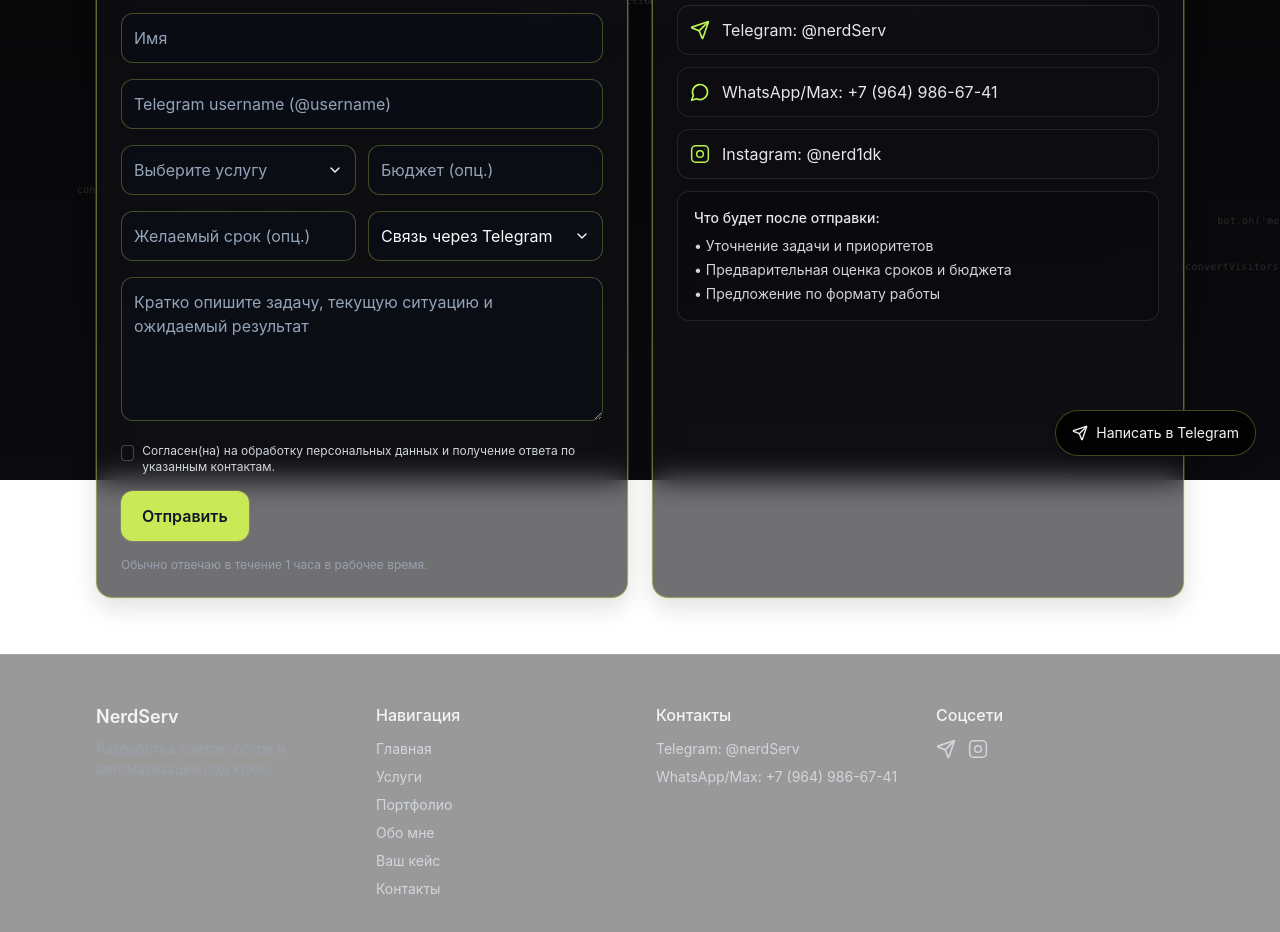
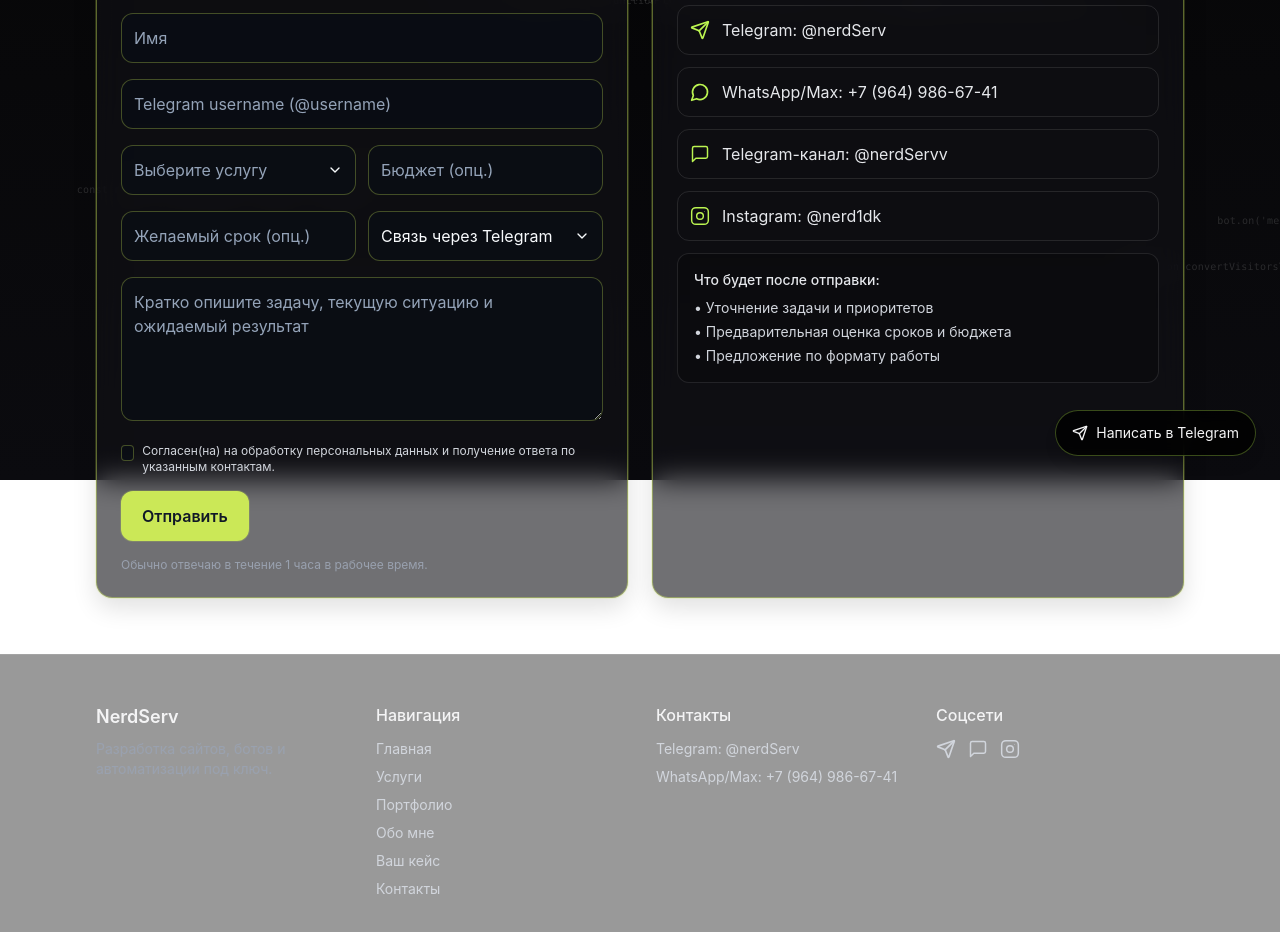
Before and after one commit to Pipata246/nerdServ, a Next.js app: page /contact in a window 1280 px wide. Shown: the part 320-1252 px from the top of the page. Built offline with nearby package versions, Linux system fonts and the light colour scheme.

Commit message:
добавлена ссылка нат тгк

```diff
--- a/src/components/layout/footer.tsx
+++ b/src/components/layout/footer.tsx
@@ -43,7 +43,18 @@
             >
               <Send className="h-5 w-5" />
             </Link>
-
+            <Link
+              href="https://t.me/nerdServv"
+              target="_blank"
+              rel="noopener noreferrer"
+              className="transition hover:text-lime-300"
+              aria-label="Telegram-канал"
+              title="Telegram-канал"
+            >
+              <svg className="h-5 w-5" viewBox="0 0 24 24" fill="none" stroke="currentColor" strokeWidth="1.75" strokeLinecap="round" strokeLinejoin="round">
+                <path d="M21 15a2 2 0 0 1-2 2H7l-4 4V5a2 2 0 0 1 2-2h14a2 2 0 0 1 2 2z" />
+              </svg>
+            </Link>
             <Link
               href="https://www.instagram.com/nerd1dk/"
               target="_blank"
--- a/src/components/sections/contact-content.tsx
+++ b/src/components/sections/contact-content.tsx
@@ -226,6 +226,17 @@
             <MessageCircle className="h-5 w-5 text-lime-300" /> WhatsApp/Max: +7 (964) 986-67-41
           </Link>
           <Link
+            href="https://t.me/nerdServv"
+            target="_blank"
+            rel="noopener noreferrer"
+            className="flex items-center gap-3 rounded-xl border border-white/10 p-3 transition hover:bg-white/5"
+          >
+            <svg className="h-5 w-5 flex-shrink-0 text-lime-300" viewBox="0 0 24 24" fill="none" stroke="currentColor" strokeWidth="1.75" strokeLinecap="round" strokeLinejoin="round">
+              <path d="M21 15a2 2 0 0 1-2 2H7l-4 4V5a2 2 0 0 1 2-2h14a2 2 0 0 1 2 2z" />
+            </svg>
+            Telegram-канал: @nerdServv
+          </Link>
+          <Link
             href="https://www.instagram.com/nerd1dk/"
             target="_blank"
             rel="noopener noreferrer"
```
